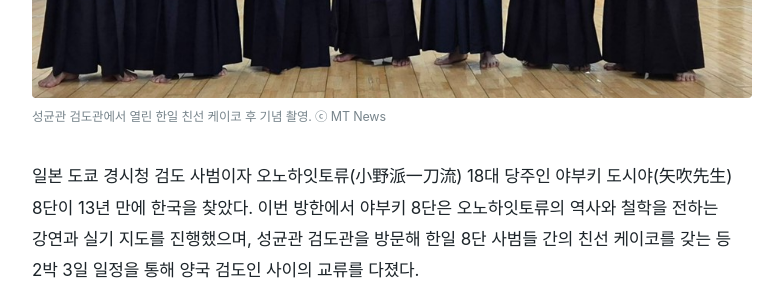
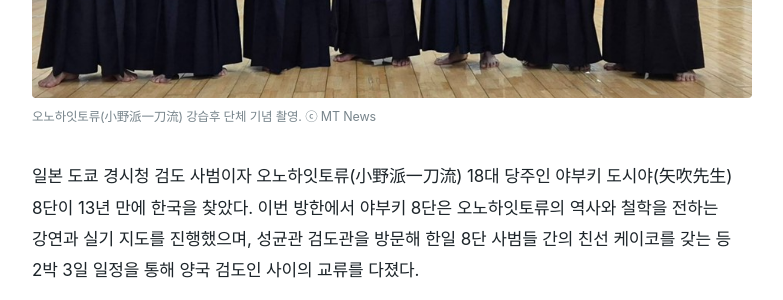
Before and after one commit to kokorojuin-tech/mt-news, a Jekyll site: the page built from _posts/2026-08-25-japan-kendo-8dan-yabuki-visit.md, in a window 1280 px wide and 900 px high, scrolled down 721 px. Shown: the part 151-451 px from the top of the window, without its empty margins (248-1031 px from the left). Built offline with Jekyll 4.4.1, drawn with Linux system fonts in a browser that asks for light colours; some web fonts are replaced; some of the changed text lies outside the part shown.

Commit message:
Update 2026-08-25-japan-kendo-8dan-yabuki-visit.md

```diff
--- a/_posts/2026-08-25-japan-kendo-8dan-yabuki-visit.md
+++ b/_posts/2026-08-25-japan-kendo-8dan-yabuki-visit.md
@@ -5,7 +5,7 @@
 author: 백승화 기자
 tags: [검도, 오노하잇토류, 한일교류, 야부키도시야, 성균관검도관]
 image: /assets/img/friendly-keiko-01.jpg
-image_caption: "성균관 검도관에서 열린 한일 친선 케이코 후 기념 촬영. ⓒ MT News"
+image_caption: "오노하잇토류(小野派一刀流) 강습후 단체 기념 촬영. ⓒ MT News"
 lang: ko
 ---
 
@@ -31,9 +31,6 @@
 ![성균관 검도관에서 열린 한일 친선 케이코 후 기념 촬영](/assets/img/friendly-keiko-01.jpg)
 *성균관 검도관에서 열린 한일 친선 케이코 후 기념 촬영. ⓒ MT News*
 
-![친선 케이코에 함께한 한일 검도인들이 태극기 아래에서 단체 기념 촬영을 했다](/assets/imgfriendly-keiko-02.jpg)
-*친선 케이코에 함께한 한일 검도인들이 태극기 아래에서 단체 기념 촬영을 했다. ⓒ MT News*
-
 ## 3일차 — 검수원도장 방문, 형(形) 수련으로 마무리
 
 방한 마지막 날인 3일차에는 오전에 검수원도장을 방문했다. 이 자리에서는 오노하잇토류의 기본적인 겨눔(構え)과 형(形) 1본부터 3본까지를 배우는 시간이 마련됐다. 두 번째로 진행된 강습이었던 만큼 참가자들의 이해도가 한층 높아졌다는 평가가 나왔다.
```
